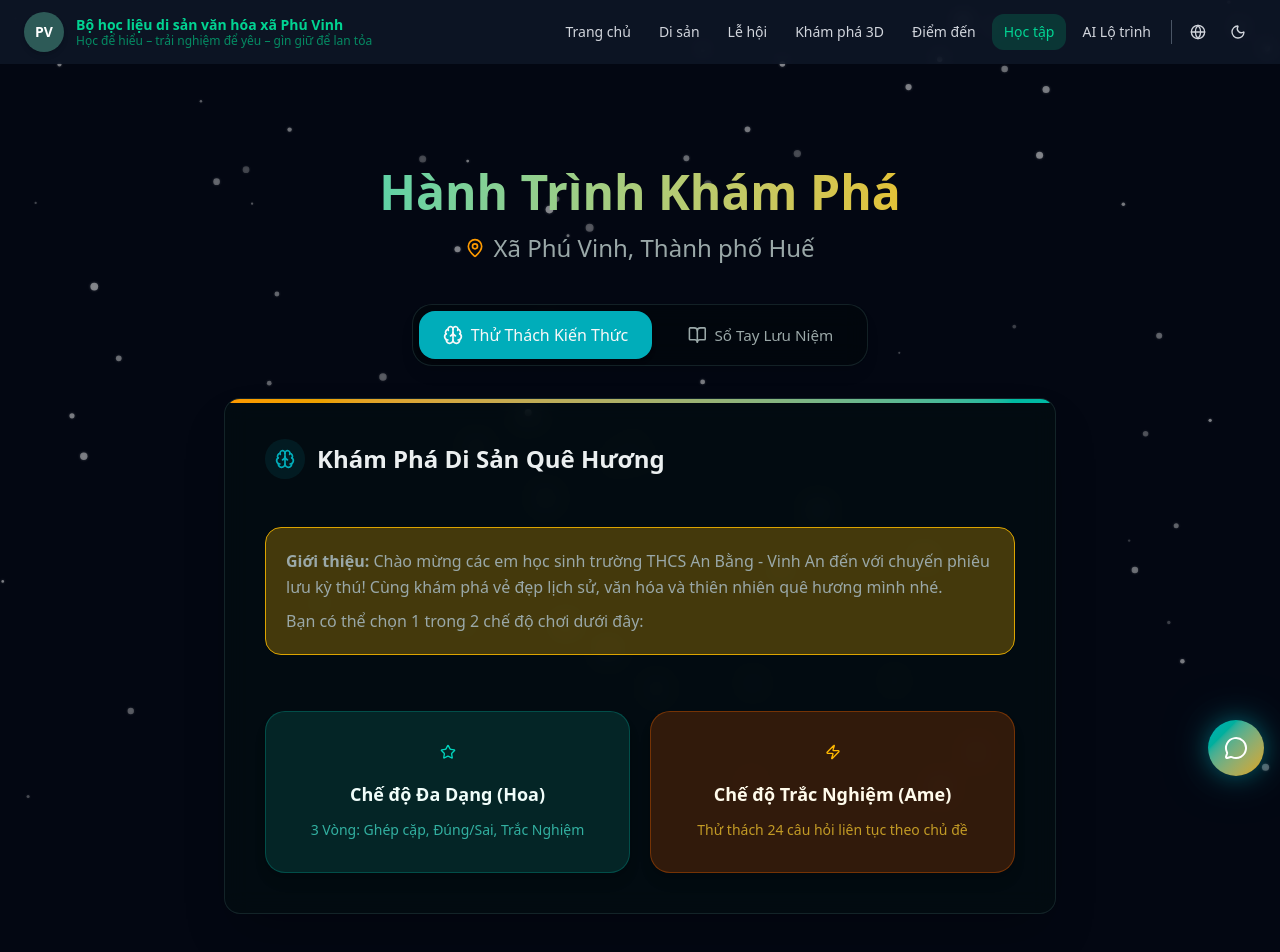
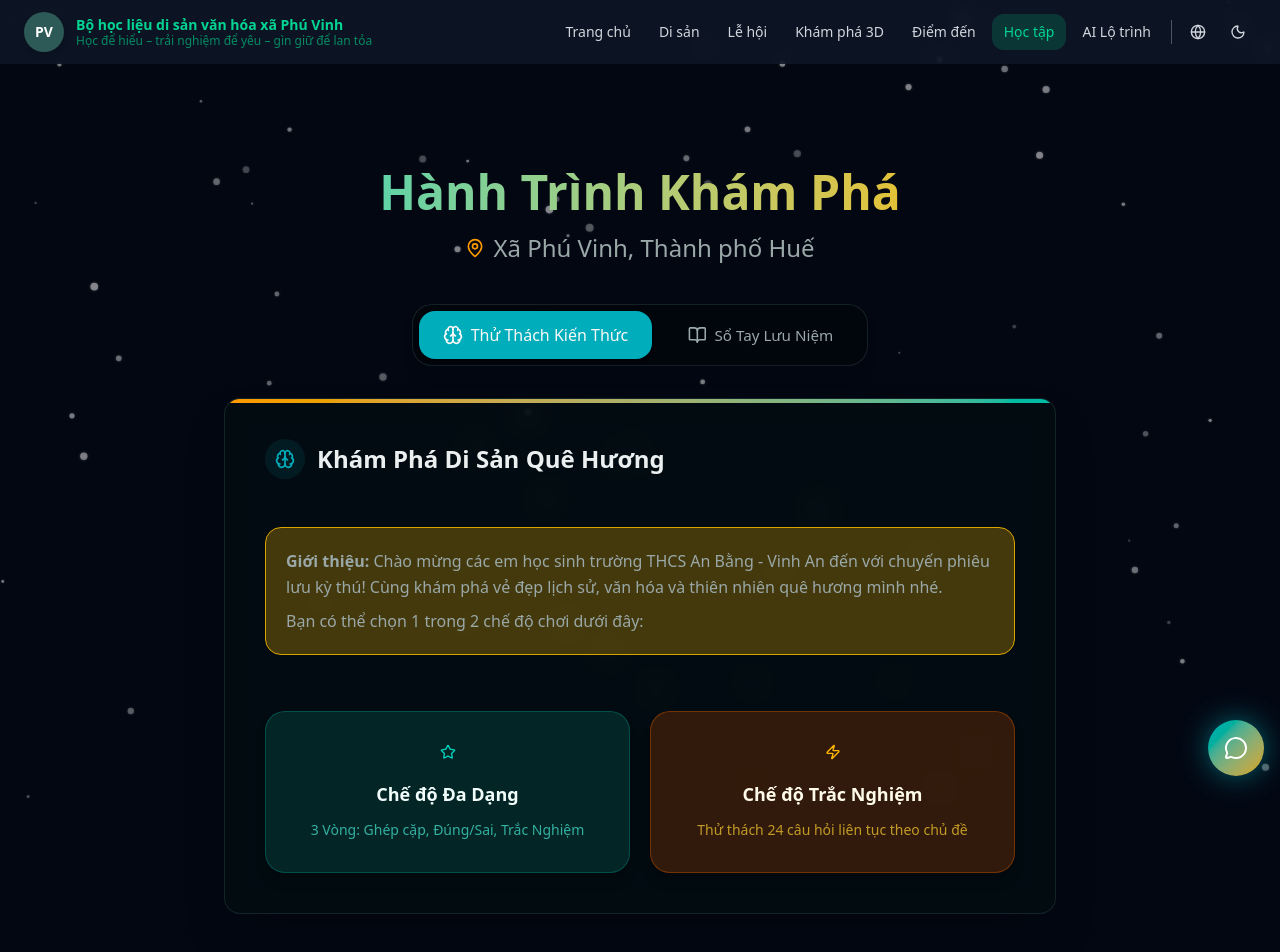
Before and after one commit to NhwBachTik25/hue-tourism-ai, a Next.js app: page /learning in a window 1280 px wide. Shown: the top 952 px of the page. Built offline with nearby package versions, Linux system fonts and the light colour scheme.

Commit message:
Fix AI model name, update EdtiableMedia init state, remove game mode suffix

```diff
--- a/src/app/(main)/learning/page.tsx
+++ b/src/app/(main)/learning/page.tsx
@@ -585,13 +585,13 @@ function LearningPageContent() {
                                     <div className="grid grid-cols-1 md:grid-cols-2 gap-5">
                                         <Button onClick={startGame1} className="w-full h-auto flex flex-col items-center justify-center bg-teal-900/40 hover:bg-teal-800/60 border border-teal-700/50 text-teal-50 font-medium py-8 px-4 rounded-2xl transition-all shadow-lg text-center group">
                                             <Star className="mb-3 w-8 h-8 text-teal-400 group-hover:scale-110 transition-transform" />
-                                            <span className="text-lg font-bold block mb-1">{lang === 'vi' ? 'Chế độ Đa Dạng (Hoa)' : 'Mixed Mode (Hoa)'}</span>
+                                            <span className="text-lg font-bold block mb-1">{lang === 'vi' ? 'Chế độ Đa Dạng' : 'Mixed Mode'}</span>
                                             <span className="text-sm text-teal-300/70 font-normal">3 Vòng: Ghép cặp, Đúng/Sai, Trắc Nghiệm</span>
                                         </Button>
 
                                         <Button onClick={startGame2} className="w-full h-auto flex flex-col items-center justify-center bg-amber-900/40 hover:bg-amber-800/60 border border-amber-700/50 text-amber-50 font-medium py-8 px-4 rounded-2xl transition-all shadow-lg text-center group">
                                             <Zap className="mb-3 w-8 h-8 text-amber-400 group-hover:scale-110 transition-transform" />
-                                            <span className="text-lg font-bold block mb-1">{lang === 'vi' ? 'Chế độ Trắc Nghiệm (Ame)' : 'MCQ Mode (Ame)'}</span>
+                                            <span className="text-lg font-bold block mb-1">{lang === 'vi' ? 'Chế độ Trắc Nghiệm' : 'MCQ Mode'}</span>
                                             <span className="text-sm text-amber-300/70 font-normal">Thử thách 24 câu hỏi liên tục theo chủ đề</span>
                                         </Button>
                                     </div>
--- a/src/components/cms/EditableMedia.tsx
+++ b/src/components/cms/EditableMedia.tsx
@@ -93,6 +93,7 @@ export function EditableMedia({
                 setMediaType(data.type || detectMediaType(data.src));
             } else {
                 setOriginalSrc(defaultSrc);
+                setMediaType(detectMediaType(defaultSrc));
             }
 
             // Load media library
--- a/src/lib/gemini.ts
+++ b/src/lib/gemini.ts
@@ -136,7 +136,7 @@ export async function chat(userMessage: string, options: ChatOptions = {}): Prom
     const { context, pageContext, overridePrompt } = options;
 
     const ai = getGenAI();
-    const model = ai.getGenerativeModel({ model: 'gemini-2.5-flash' });
+    const model = ai.getGenerativeModel({ model: 'gemini-1.5-flash' });
 
     let fullPrompt = '';
 
@@ -177,7 +177,7 @@ export async function streamChat(
     const { context, pageContext } = options;
 
     const ai = getGenAI();
-    const model = ai.getGenerativeModel({ model: 'gemini-2.5-flash' });
+    const model = ai.getGenerativeModel({ model: 'gemini-1.5-flash' });
 
     let fullPrompt = SYSTEM_PROMPT + '\n\n';
 
@@ -214,7 +214,7 @@ export async function generateTripItinerary(
     preferences?: string
 ): Promise<string> {
     const ai = getGenAI();
-    const model = ai.getGenerativeModel({ model: 'gemini-2.5-flash' });
+    const model = ai.getGenerativeModel({ model: 'gemini-1.5-flash' });
 
     const durationMap = {
         'half-day-morning': 'nửa ngày buổi sáng (5h-11h)',
--- a/src/lib/quiz-engine.ts
+++ b/src/lib/quiz-engine.ts
@@ -49,7 +49,7 @@ function getGenAI(): GoogleGenerativeAI {
 
 export async function generateLearningQuiz(): Promise<string> {
     const ai = getGenAI();
-    const model = ai.getGenerativeModel({ model: 'gemini-2.5-flash' });
+    const model = ai.getGenerativeModel({ model: 'gemini-1.5-flash' });
 
     const prompt = `${QUIZ_SYSTEM_PROMPT}\n\nHãy tạo NGAY một bộ câu hỏi KHÔNG TRÙNG LẶP cho Hành Trình Khám Phá Di Sản Phú Vinh (Đình Hà Thanh, Tháp Chăm Phú Diên, Biển Phú Diên).`;
 
```
